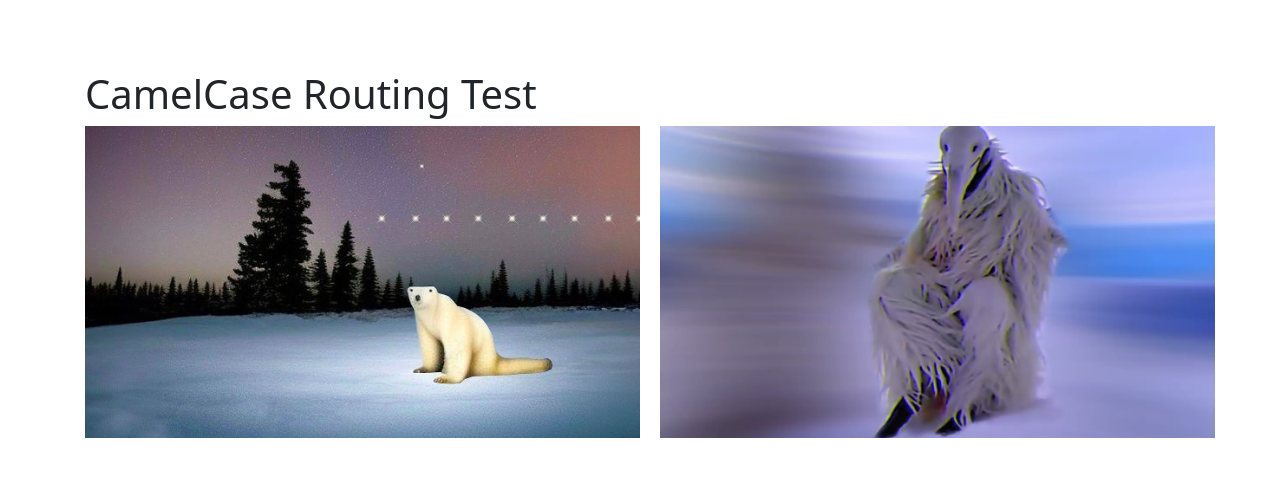
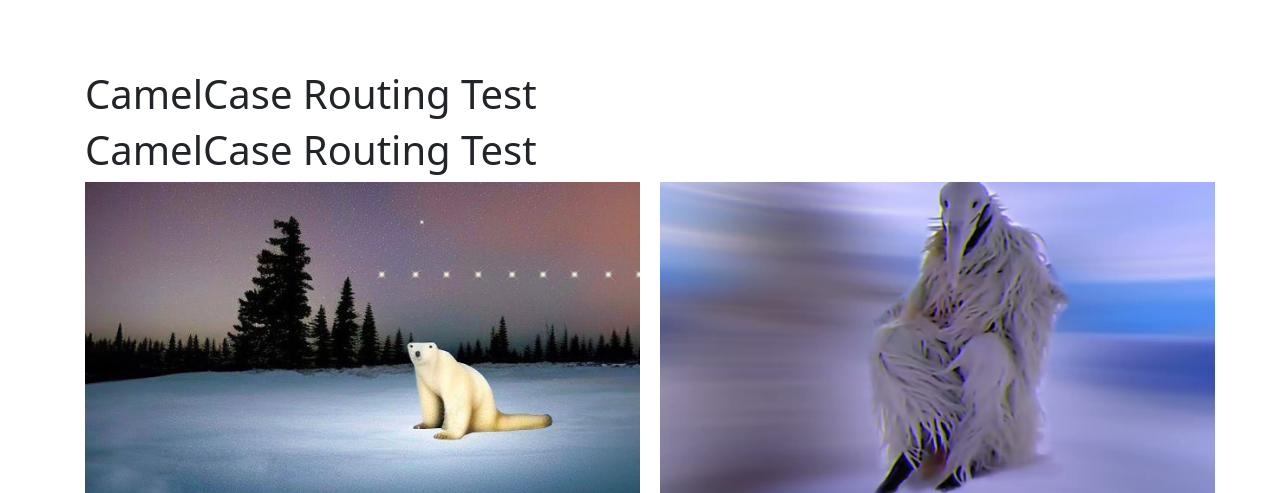
Before and after one commit to Vistonho/yii2Delivery, a Yii app: template views/site/camelCase.php in a window 1280 px wide. Shown: the part 50-543 px from the top of the page. Run offline with PHP 8.4 and a stand-in for Yii, Linux system fonts and the light colour scheme; the template is opened without the code that fills it, so the values that code supplies are empty; some libraries are stand-ins or nearby versions.

Commit message:
test commit for understand work double change

```diff
--- a/views/site/camelCase.php
+++ b/views/site/camelCase.php
@@ -14,6 +14,7 @@ $this->registerCssFile('/web/test_css/about.css');
 ?>
 <div class="site-about">
     <h1>CamelCase Routing Test</h1>
+    <h1>CamelCase Routing Test</h1>
 
     <div class="my-images" style="display: flex; gap: 20px;">
         <img src=" <?= Yii::getAlias('@web') . '/test_images/2026.jpg' ?> " alt="2026year" style="max-width: 50%;">
```
